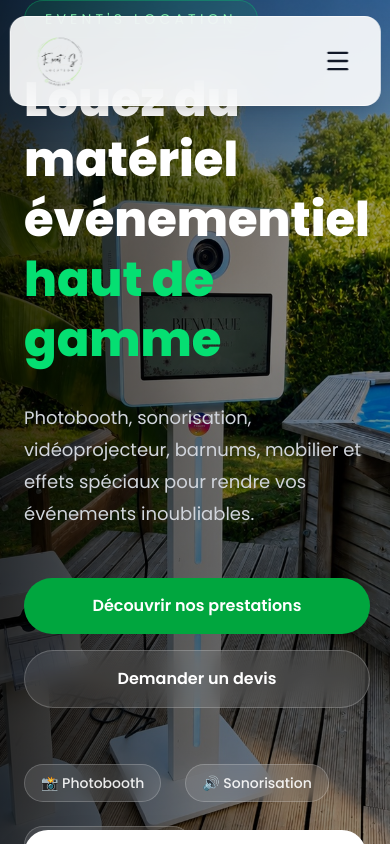
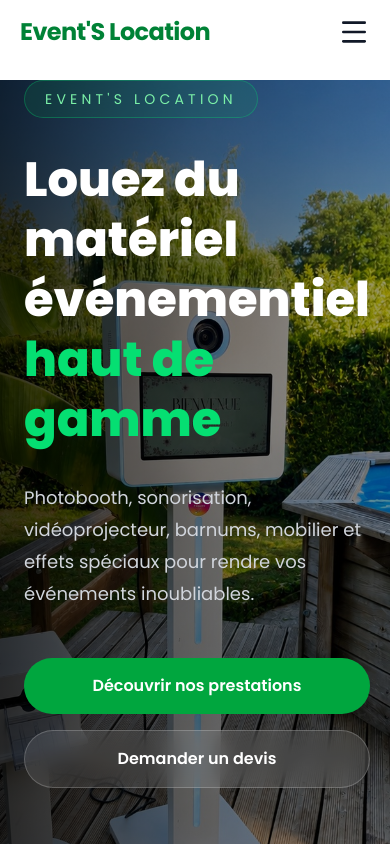
Before and after one commit to Seb050721/eventslocation, a Next.js app: page / in a window 390 px wide. Shown: the top 844 px of the page. Built offline with nearby package versions, Linux system fonts and the light colour scheme.

Commit message:
Modification header

```diff
--- a/app/page.tsx
+++ b/app/page.tsx
@@ -10,34 +10,38 @@ import QuoteForm from "@/components/QuoteForm";
 import TrustBar from "@/components/TrustBar";
 import Testimonials from "@/components/Testimonials";
 
-
-
 export default function Home() {
   return (
     <>
       <Header />
+
       <Hero />
 
-      <Stats />
-      <Services />
-
-      <Gallery />
+      <section id="services">
+        <Services />
+      </section>
 
       <WhyChooseUs />
 
-      <EventTypes />
+      <section id="packs">
+        <Packs />
+      </section>
 
-      <Packs />
+      <Stats />
 
-      <QuoteForm />
+      <section id="gallery">
+        <Gallery />
+      </section>
 
       <TrustBar />
 
+      <EventTypes />
+
       <Testimonials />
 
-
-
-
+      <section id="contact">
+        <QuoteForm />
+      </section>
     </>
   );
 }
--- a/components/Header.tsx
+++ b/components/Header.tsx
@@ -1,142 +1,144 @@
 "use client";
 
-import Image from "next/image";
+import { useEffect, useState } from "react";
 import Link from "next/link";
-import { Menu, X } from "lucide-react";
-import { useEffect, useState } from "react";
-
-const navigation = [
-  { name: "Accueil", href: "/" },
-  { name: "Prestations", href: "#prestations" },
-  { name: "Galerie", href: "#galerie" },
-  { name: "Avis", href: "#avis" },
-  { name: "Contact", href: "#contact" },
-];
+import { Menu, X, Phone, FileText } from "lucide-react";
 
 export default function Header() {
-  const [mobileOpen, setMobileOpen] = useState(false);
+  const [open, setOpen] = useState(false);
   const [scrolled, setScrolled] = useState(false);
 
   useEffect(() => {
     const handleScroll = () => {
-      setScrolled(window.scrollY > 40);
-    };
-
-    const handleResize = () => {
-      if (window.innerWidth >= 1024) {
-        setMobileOpen(false);
-      }
+      setScrolled(window.scrollY > 20);
     };
 
     window.addEventListener("scroll", handleScroll);
-    window.addEventListener("resize", handleResize);
-
-    return () => {
-      window.removeEventListener("scroll", handleScroll);
-      window.removeEventListener("resize", handleResize);
-    };
+    return () => window.removeEventListener("scroll", handleScroll);
   }, []);
 
   return (
-    <header
-      className={`fixed left-1/2 top-4 z-50 w-[95%] max-w-7xl -translate-x-1/2 rounded-2xl transition-all duration-500 ${
+    <>
+      <header
+        className={`fixed top-0 left-0 right-0 z-50 transition-all duration-300 ${
           scrolled
-            ? "border border-white/80 bg-white/97 shadow-2xl backdrop-blur-2xl py-0"
-            : "border border-white/60 bg-white/90 shadow-xl backdrop-blur-xl py-1"
+            ? "bg-white shadow-lg py-3"
+            : "bg-white/90 backdrop-blur py-4"
         }`}
-    >
-      <div className="flex h-20 items-center justify-between px-5 md:px-8">
-        {/* Logo */}
+      >
+        <div className="max-w-7xl mx-auto px-5 flex items-center justify-between">
 
-        <Link href="/" className="flex items-center gap-4">
-          <Image
-            src="/Logo/Logo.png"
-            alt="Event'S Location"
-            width={58}
-            height={58}
-            priority
-            className="rounded-full"
-          />
+          {/* Logo */}
+          <Link
+            href="/"
+            className="text-2xl font-bold text-green-700 tracking-tight"
+          >
+            Event'S Location
+          </Link>
 
-          <div className="hidden sm:block">
-            <h1 className="text-xl font-bold tracking-tight text-slate-900">
-              Event'S Location
-            </h1>
+          {/* Menu PC */}
+          <nav className="hidden lg:flex items-center gap-8 text-gray-700 font-medium">
 
-            <p className="text-sm text-gray-500">
-              Location de matériel événementiel
-            </p>
+            <Link href="/">Accueil</Link>
+
+            <Link href="#services">Prestations</Link>
+
+            <Link href="#gallery">Galerie</Link>
+
+            <Link href="#packs">Tarifs</Link>
+
+            <Link href="#testimonials">Avis</Link>
+
+            <Link href="#contact">Contact</Link>
+
+          </nav>
+
+          {/* Bouton devis PC */}
+          <div className="hidden lg:flex items-center gap-4">
+
+            <a
+              href="tel:0643894570"
+              className="flex items-center gap-2 text-green-700 font-semibold"
+            >
+              <Phone size={18} />
+              06 43 89 45 70
+            </a>
+
+            <Link
+              href="#contact"
+              className="bg-green-600 hover:bg-green-700 transition text-white px-5 py-3 rounded-xl font-semibold"
+            >
+              Demander un devis
+            </Link>
+
           </div>
-        </Link>
 
-        {/* Navigation Desktop */}
+          {/* Hamburger */}
+          <button
+            onClick={() => setOpen(!open)}
+            className="lg:hidden"
+          >
+            {open ? <X size={32} /> : <Menu size={32} />}
+          </button>
 
-        <nav className="hidden items-center gap-10 lg:flex">
-          {navigation.map((item) => (
-            <Link
-              key={item.name}
-              href={item.href}
-              className="relative font-medium text-gray-700 transition-colors duration-300 hover:text-green-600 after:absolute after:-bottom-1 after:left-0 after:h-[2px] after:w-0 after:bg-green-600 after:transition-all after:duration-300 hover:after:w-full"
-            >
-              {item.name}
-            </Link>
-          ))}
-        </nav>
+        </div>
+      </header>
 
-        {/* Actions */}
+      {/* MENU MOBILE */}
 
-        <div className="flex items-center gap-3">
+      <div
+        className={`fixed top-16 left-0 right-0 bg-white shadow-xl transition-all duration-300 overflow-hidden lg:hidden z-40 ${
+          open ? "max-h-screen py-6" : "max-h-0"
+        }`}
+      >
+        <div className="flex flex-col px-6 gap-6 text-lg font-medium">
+
+          <Link href="/" onClick={() => setOpen(false)}>
+            Accueil
+          </Link>
+
+          <Link href="#services" onClick={() => setOpen(false)}>
+            Prestations
+          </Link>
+
+          <Link href="#gallery" onClick={() => setOpen(false)}>
+            Galerie
+          </Link>
+
+          <Link href="#packs" onClick={() => setOpen(false)}>
+            Tarifs
+          </Link>
+
+          <Link href="#testimonials" onClick={() => setOpen(false)}>
+            Avis
+          </Link>
+
+          <Link href="#contact" onClick={() => setOpen(false)}>
+            Contact
+          </Link>
+
+          <a
+            href="tel:0643894570"
+            className="flex items-center gap-3 text-green-700 font-semibold"
+          >
+            <Phone size={20} />
+            06 43 89 45 70
+          </a>
+
           <Link
             href="#contact"
-            className="hidden rounded-full bg-green-600 px-6 py-3 font-semibold text-white shadow-lg transition-all duration-300 hover:scale-105 hover:bg-green-700 active:scale-95 lg:inline-flex"
+            onClick={() => setOpen(false)}
+            className="bg-green-600 text-white text-center py-4 rounded-xl font-bold flex items-center justify-center gap-2"
           >
+            <FileText size={20} />
             Demander un devis
           </Link>
 
-          <button
-            aria-label="Menu"
-            onClick={() => setMobileOpen(!mobileOpen)}
-            className="rounded-xl p-2 transition hover:bg-black/5 lg:hidden"
-          >
-            {mobileOpen ? (
-              <X className="h-7 w-7" />
-            ) : (
-              <Menu className="h-7 w-7" />
-            )}
-          </button>
         </div>
       </div>
 
-      {/* Menu Mobile */}
-
-      <div
-        className={`overflow-hidden transition-all duration-300 lg:hidden ${
-          mobileOpen ? "max-h-[500px]" : "max-h-0"
-        }`}
-      >
-        <nav className="border-t border-gray-200 bg-white/95 backdrop-blur-xl">
-          <div className="flex flex-col p-6">
-            {navigation.map((item) => (
-              <Link
-                key={item.name}
-                href={item.href}
-                onClick={() => setMobileOpen(false)}
-                className="rounded-xl px-4 py-4 text-lg font-medium text-slate-800 transition hover:bg-green-50 hover:text-green-500"
-              >
-                {item.name}
-              </Link>
-            ))}
-
-            <Link
-              href="#contact"
-              onClick={() => setMobileOpen(false)}
-              className="mt-6 flex justify-center rounded-full bg-green-600 px-6 py-4 text-lg font-semibold text-white shadow-lg transition hover:bg-green-700"
-            >
-              Demander un devis
-            </Link>
-          </div>
-        </nav>
-      </div>
-    </header>
+      {/* Décalage pour le header fixe */}
+      <div className="h-20"></div>
+    </>
   );
 }
```
